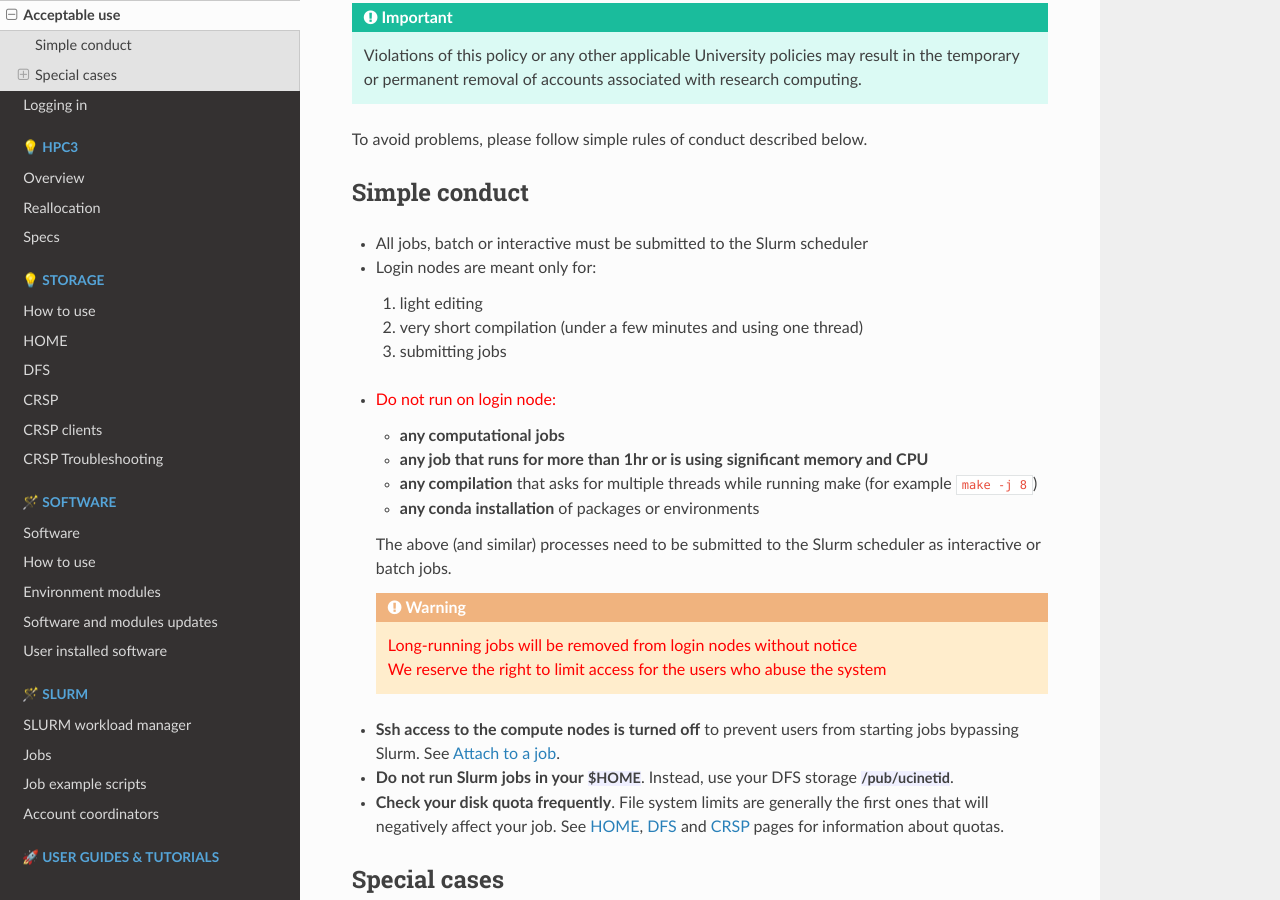
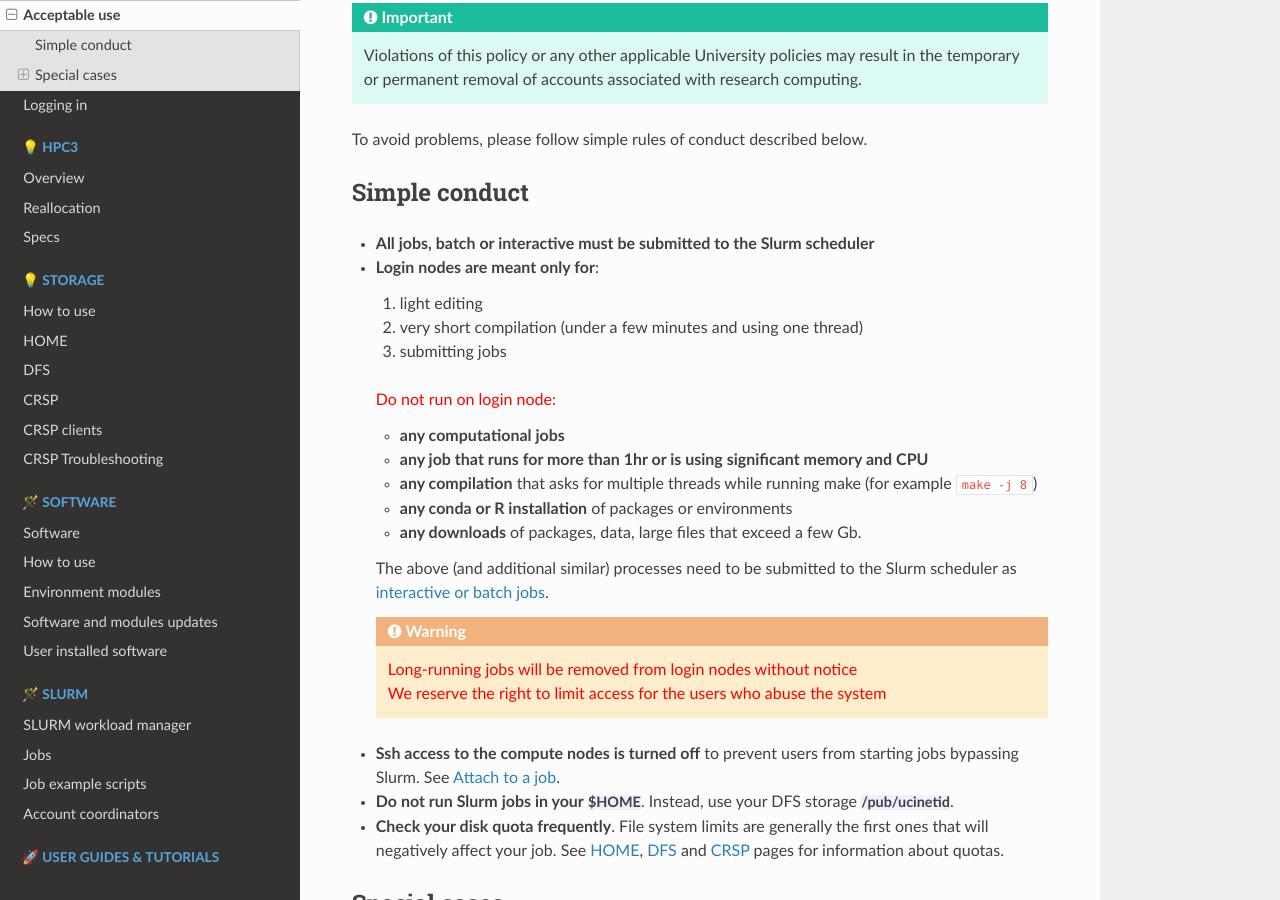
Before and after one commit to RCIC-UCI-Public/website-rcic, a Sphinx documentation site: the page built from docs/source/account/acceptable-use.rst, in a window 1280 px wide and 900 px high, scrolled down 301 px. Built offline with Sphinx 7.4.7 and the Read the Docs theme 2.0.0, drawn with Linux system fonts in a browser that asks for light colours.

Commit message:
more logical alignment

```diff
--- a/docs/source/account/acceptable-use.rst
+++ b/docs/source/account/acceptable-use.rst
@@ -23,23 +23,24 @@ To avoid problems, please follow simple rules of conduct described below.
 Simple conduct
 --------------
 
-* All jobs, batch or interactive must be submitted to the Slurm scheduler
-* Login nodes are meant only for:
+* **All jobs, batch or interactive must be submitted to the Slurm scheduler**
+* **Login nodes are meant only for**:
 
   1. light editing
   2. very short compilation (under a few minutes and using  one thread)
   3. submitting jobs
 
-* :red:`Do not run on login node:`
+  :red:`Do not run on login node:`
 
   * **any computational jobs**
   * **any job that runs for more than 1hr or is using significant memory and CPU**
   * **any compilation** that asks for multiple threads while running make
     (for example ``make -j 8``)
-  * **any conda installation** of packages or environments
+  * **any conda or R installation** of packages or environments
+  * **any downloads** of packages, data, large files that exceed a few Gb.
 
-  The above (and similar) processes need to be submitted to the Slurm
-  scheduler as interactive or batch jobs.
+  The above (and additional similar) processes need to be submitted to the Slurm
+  scheduler as :ref:`interactive or batch jobs <jobs>`.
 
   .. warning::
 
```
